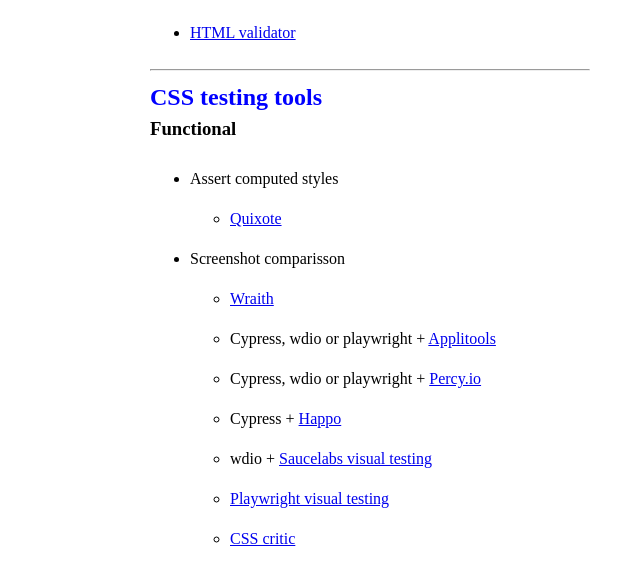
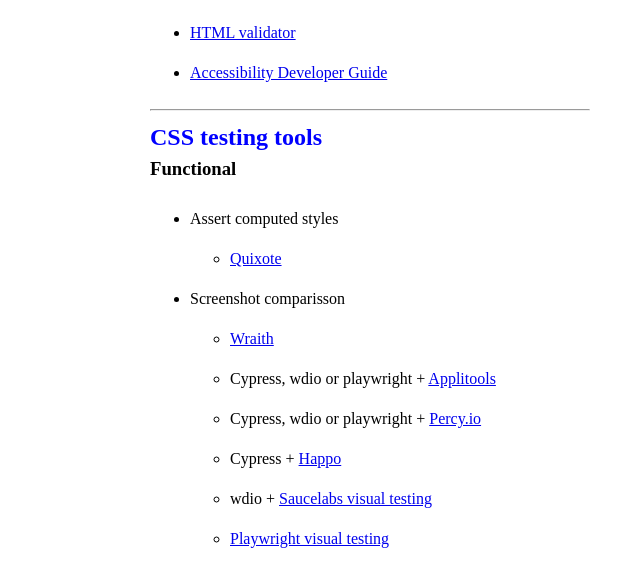
Before and after one commit to webtesting-tools/docs, an Eleventy site: page src/index.md in a window 1280 px wide. Shown: the part 213-780 px from the top of the page, without its empty margins (0-640 px from the left). Built offline with nearby package versions, Linux system fonts and the light colour scheme; Eleventy itself is replaced by a stand-in of ours; files that its build step writes are made by us from their sources.

Commit message:
add a11y dev guide

```diff
--- a/src/index.md
+++ b/src/index.md
@@ -12,7 +12,7 @@ description: List of web testing tools
 ## HTML testing tools
 
 - [HTML validator](https://validator.w3.org/)
-
+- [Accessibility Developer Guide](https://www.accessibility-developer-guide.com/)
 ---
 
 ## CSS testing tools
```
